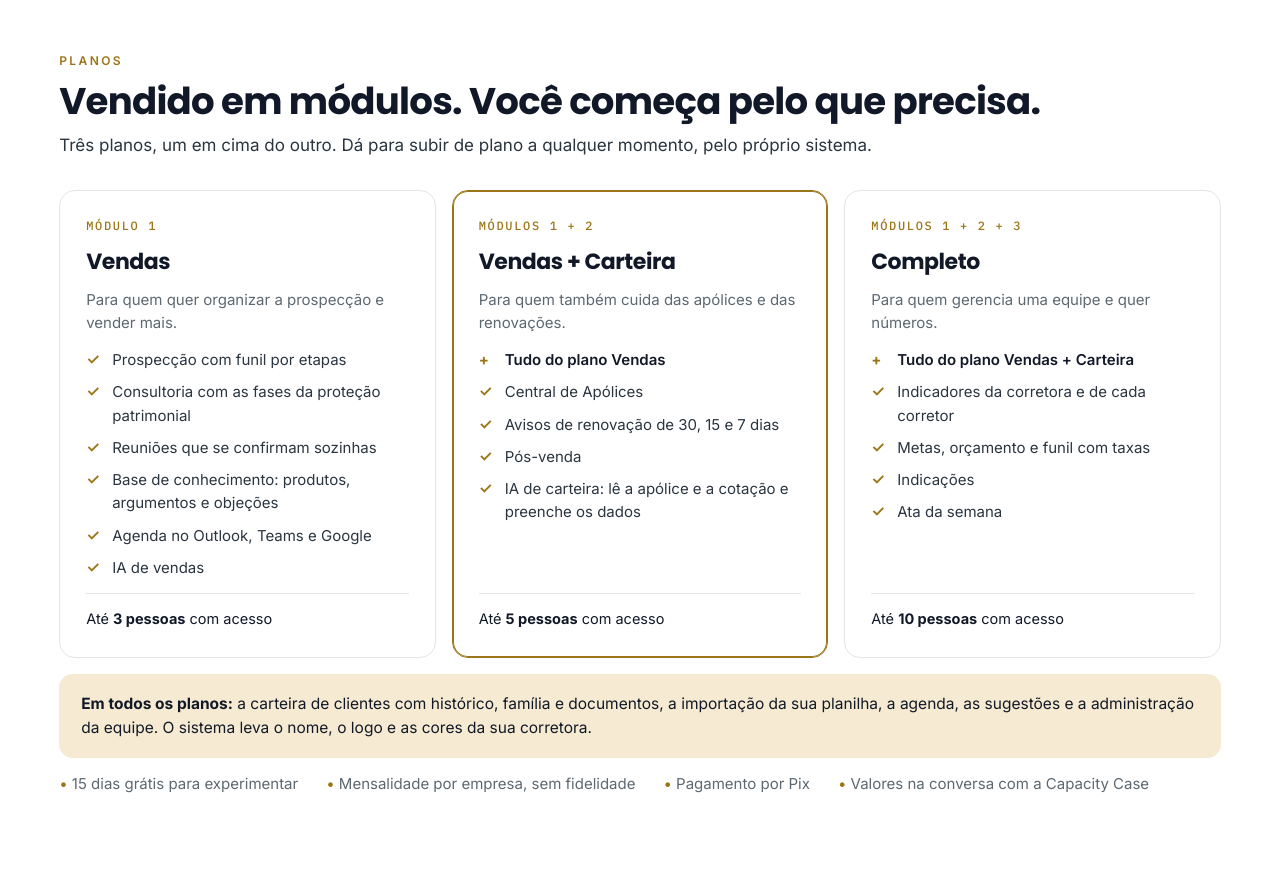
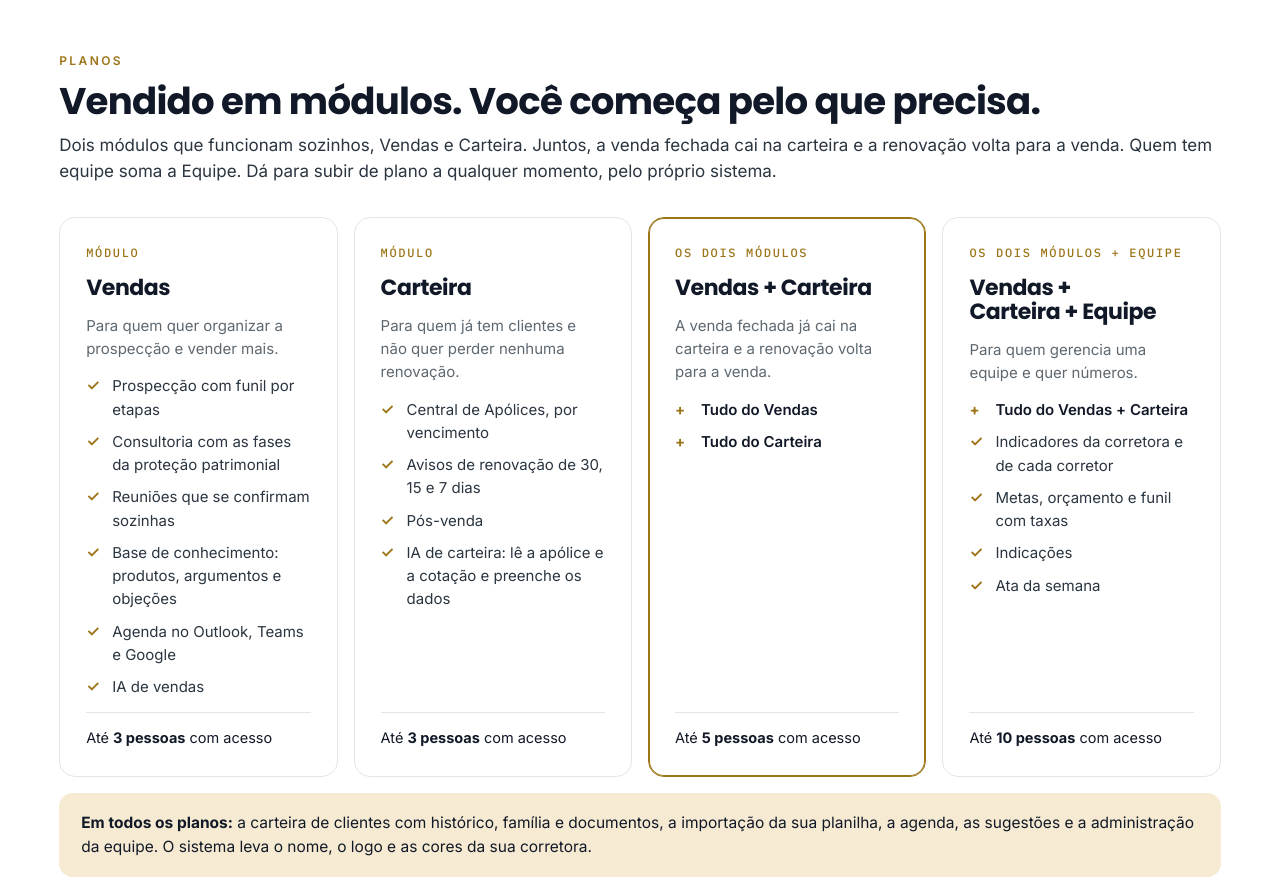
Before and after one commit to luizdeamo-sketch/crmalianca-site, a plain HTML site: page index.html in a window 1280 px wide. Shown: the part 1440-2320 px from the top of the page. Drawn offline with Linux system fonts and the light colour scheme.

Commit message:
Site: nome CRM Alianca - by Capacity Case, logo novo e planos em 2 modulos + Equipe
Co-Authored-By: Claude Opus 5.5 <noreply@anthropic.com>

```diff
--- a/index.html
+++ b/index.html
@@ -31,7 +31,7 @@
   --ok: #276b43; --ok-soft: #e3f1e8;
   --bad: #9e2f24; --bad-soft: #f8e3e0;
   --signal: #6cc592;
-  /* mesmas fontes do sistema (Torre de Controle - Aliança): Poppins nos títulos, Inter no texto, IBM Plex Mono nos rótulos */
+  /* mesmas fontes do sistema (CRM Aliança - by Capacity Case): Poppins nos títulos, Inter no texto, IBM Plex Mono nos rótulos */
   --font-display: Poppins, "Segoe UI", sans-serif;
   --font-body: Inter, "Segoe UI", system-ui, sans-serif;
   --font-mono: "IBM Plex Mono", Consolas, ui-monospace, monospace;
@@ -148,7 +148,7 @@ p { margin: 0; }
 .ia-linha b { color: var(--gold-bright); }
 
 /* Planos em módulos (mesmos nomes e itens da tela Planos do sistema) */
-.planos { display: grid; grid-template-columns: repeat(auto-fit, minmax(min(100%, 300px), 1fr)); gap: 16px; }
+.planos { display: grid; grid-template-columns: repeat(auto-fit, minmax(min(100%, 250px), 1fr)); gap: 16px; }
 .plano { border: 1px solid var(--line); border-radius: 16px; padding: 26px; display: flex; flex-direction: column; gap: 14px; background: var(--white); min-width: 0; }
 .plano.meio { border-color: var(--gold); box-shadow: inset 0 0 0 1px var(--gold); }
 .plano .mod { font-family: var(--font-mono); font-size: 12px; letter-spacing: .14em; text-transform: uppercase; color: var(--gold); }
@@ -214,7 +214,7 @@ footer .row a:hover { color: var(--gold-bright); }
 <header class="top">
   <div class="wrap">
     <div class="lockup">
-      <a class="product" href="#inicio" aria-label="CRM Aliança, Torre de Controle by Capacity Case"><img src="assets/torre-logo-marinho.png" alt="Torre de Controle · Aliança · by Capacity Case" width="169" height="40"></a>
+      <a class="product" href="#inicio" aria-label="CRM Aliança - by Capacity Case"><img src="assets/crm-logo-marinho.png" alt="CRM Aliança · by Capacity Case" width="147" height="40"></a>
     </div>
     <nav aria-label="Seções">
       <a href="#oque">O que faz</a>
@@ -233,7 +233,7 @@ footer .row a:hover { color: var(--gold-bright); }
         <span class="eyebrow">CRM Aliança · by Capacity Case</span>
         <h1>Cada cliente, do primeiro contato à renovação, numa linha só.</h1>
         <p class="lead">O CRM para quem vende proteção de forma consultiva. Prospecção, diagnóstico, cotação, apresentação e pós-venda na mesma tela, para corretores e corretoras que cuidam da proteção de profissionais, empresários e famílias.</p>
-        <p class="lead lead-torre">No dia a dia, o CRM Aliança vira a <b>Torre de Controle</b> da sua corretora: com o seu nome, o seu logo e as suas cores.</p>
+        <p class="lead lead-torre">O CRM Aliança fica com a cara da sua corretora: o seu nome, o seu logo e as suas cores.</p>
         <div class="hero-cta">
           <a class="btn btn-dark" href="#contato">Quero conhecer</a>
           <a class="btn btn-line" href="#planos">Ver os planos</a>
@@ -302,22 +302,27 @@ footer .row a:hover { color: var(--gold-bright); }
       <div class="sec-head">
         <span class="eyebrow">Planos</span>
         <h2>Vendido em módulos. Você começa pelo que precisa.</h2>
-        <p>Três planos, um em cima do outro. Dá para subir de plano a qualquer momento, pelo próprio sistema.</p>
+        <p>Dois módulos que funcionam sozinhos, Vendas e Carteira. Juntos, a venda fechada cai na carteira e a renovação volta para a venda. Quem tem equipe soma a Equipe. Dá para subir de plano a qualquer momento, pelo próprio sistema.</p>
       </div>
       <div class="planos">
         <div class="plano">
-          <span class="mod">Módulo 1</span><h3>Vendas</h3><p class="para">Para quem quer organizar a prospecção e vender mais.</p>
+          <span class="mod">Módulo</span><h3>Vendas</h3><p class="para">Para quem quer organizar a prospecção e vender mais.</p>
           <ul><li>Prospecção com funil por etapas</li><li>Consultoria com as fases da proteção patrimonial</li><li>Reuniões que se confirmam sozinhas</li><li>Base de conhecimento: produtos, argumentos e objeções</li><li>Agenda no Outlook, Teams e Google</li><li>IA de vendas</li></ul>
           <p class="pessoas">Até <b>3 pessoas</b> com acesso</p>
         </div>
+        <div class="plano">
+          <span class="mod">Módulo</span><h3>Carteira</h3><p class="para">Para quem já tem clientes e não quer perder nenhuma renovação.</p>
+          <ul><li>Central de Apólices, por vencimento</li><li>Avisos de renovação de 30, 15 e 7 dias</li><li>Pós-venda</li><li>IA de carteira: lê a apólice e a cotação e preenche os dados</li></ul>
+          <p class="pessoas">Até <b>3 pessoas</b> com acesso</p>
+        </div>
         <div class="plano meio">
-          <span class="mod">Módulos 1 + 2</span><h3>Vendas + Carteira</h3><p class="para">Para quem também cuida das apólices e das renovações.</p>
-          <ul><li class="mais">Tudo do plano Vendas</li><li>Central de Apólices</li><li>Avisos de renovação de 30, 15 e 7 dias</li><li>Pós-venda</li><li>IA de carteira: lê a apólice e a cotação e preenche os dados</li></ul>
+          <span class="mod">Os dois módulos</span><h3>Vendas + Carteira</h3><p class="para">A venda fechada já cai na carteira e a renovação volta para a venda.</p>
+          <ul><li class="mais">Tudo do Vendas</li><li class="mais">Tudo do Carteira</li></ul>
           <p class="pessoas">Até <b>5 pessoas</b> com acesso</p>
         </div>
         <div class="plano">
-          <span class="mod">Módulos 1 + 2 + 3</span><h3>Completo</h3><p class="para">Para quem gerencia uma equipe e quer números.</p>
-          <ul><li class="mais">Tudo do plano Vendas + Carteira</li><li>Indicadores da corretora e de cada corretor</li><li>Metas, orçamento e funil com taxas</li><li>Indicações</li><li>Ata da semana</li></ul>
+          <span class="mod">Os dois módulos + Equipe</span><h3>Vendas + Carteira + Equipe</h3><p class="para">Para quem gerencia uma equipe e quer números.</p>
+          <ul><li class="mais">Tudo do Vendas + Carteira</li><li>Indicadores da corretora e de cada corretor</li><li>Metas, orçamento e funil com taxas</li><li>Indicações</li><li>Ata da semana</li></ul>
           <p class="pessoas">Até <b>10 pessoas</b> com acesso</p>
         </div>
       </div>
@@ -366,9 +371,9 @@ footer .row a:hover { color: var(--gold-bright); }
   <div class="wrap">
     <p class="claim">O CRM Aliança é um produto da Capacity Case. <span>Os dados dos seus clientes são da sua empresa, numa área isolada só dela.</span></p>
     <div class="row">
-      <a href="https://capacitycase.com.br" target="_blank" rel="noopener" aria-label="Capacity Case, abrir o site"><img src="assets/torre-logo-branco.png" alt="Torre de Controle · Aliança · by Capacity Case"></a>
+      <a href="https://capacitycase.com.br" target="_blank" rel="noopener" aria-label="Capacity Case, abrir o site"><img src="assets/crm-logo-branco.png" alt="CRM Aliança · by Capacity Case"></a>
       <div class="links">
-        <a href="https://capacitycase.com.br" target="_blank" rel="noopener">Conheça a Capacity Case · Torre de Controle do Negócio</a>
+        <a href="https://capacitycase.com.br" target="_blank" rel="noopener">Conheça a Capacity Case</a>
         <span>Nomes e números das telas de exemplo são ilustrativos.</span>
         <span>© 2026 Capacity Case</span>
       </div>
```
Also changed, not shown: assets/crm-logo-branco.png (added), assets/crm-logo-marinho.png (added).
